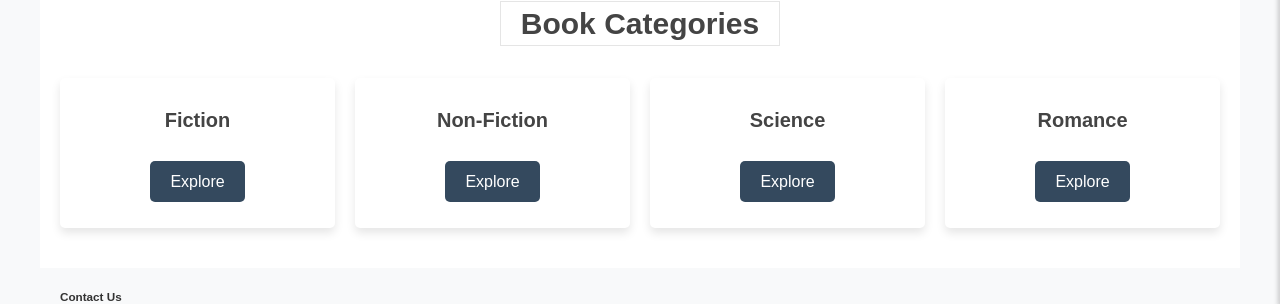
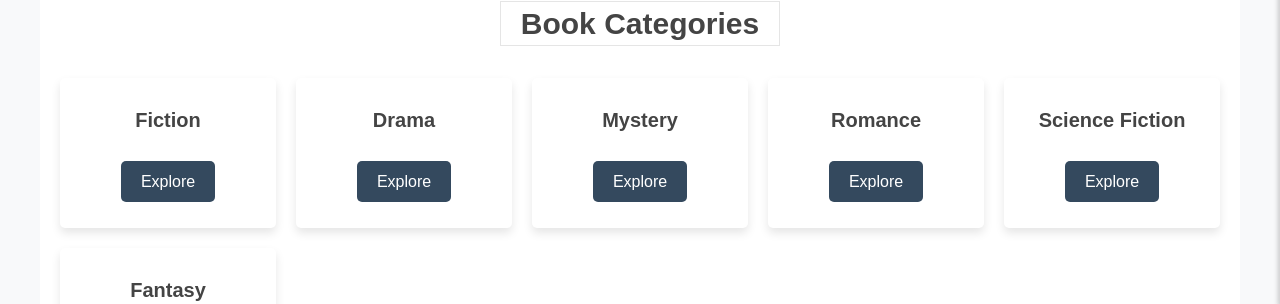
Before and after one commit to emrekaanusta/BiblioSphere, a React (Create React App) app in the folder frontend/: page / in a window 1280 px wide. Shown: the part 493-797 px from the top of the page. Built offline with nearby package versions, Linux system fonts and the light colour scheme; no server answers.

Commit message:
feat: Update categories to include only Fiction, Drama, Mystery, Romance, Science Fiction, and Fantasy

```diff
--- a/frontend/src/pages/HomePage/Home.jsx
+++ b/frontend/src/pages/HomePage/Home.jsx
@@ -244,16 +244,24 @@ const Homepage = () => {
             <Link to="/category/fiction" className="btn">Explore</Link>
           </div>
           <div className="category-card">
-            <h3>Non-Fiction</h3>
-            <Link to="/category/non-fiction" className="btn">Explore</Link>
+            <h3>Drama</h3>
+            <Link to="/category/drama" className="btn">Explore</Link>
           </div>
           <div className="category-card">
-            <h3>Science</h3>
-            <Link to="/category/science" className="btn">Explore</Link>
+            <h3>Mystery</h3>
+            <Link to="/category/mystery" className="btn">Explore</Link>
           </div>
           <div className="category-card">
             <h3>Romance</h3>
             <Link to="/category/romance" className="btn">Explore</Link>
+          </div>
+          <div className="category-card">
+            <h3>Science Fiction</h3>
+            <Link to="/category/science-fiction" className="btn">Explore</Link>
+          </div>
+          <div className="category-card">
+            <h3>Fantasy</h3>
+            <Link to="/category/fantasy" className="btn">Explore</Link>
           </div>
         </div>
       </section>
```
